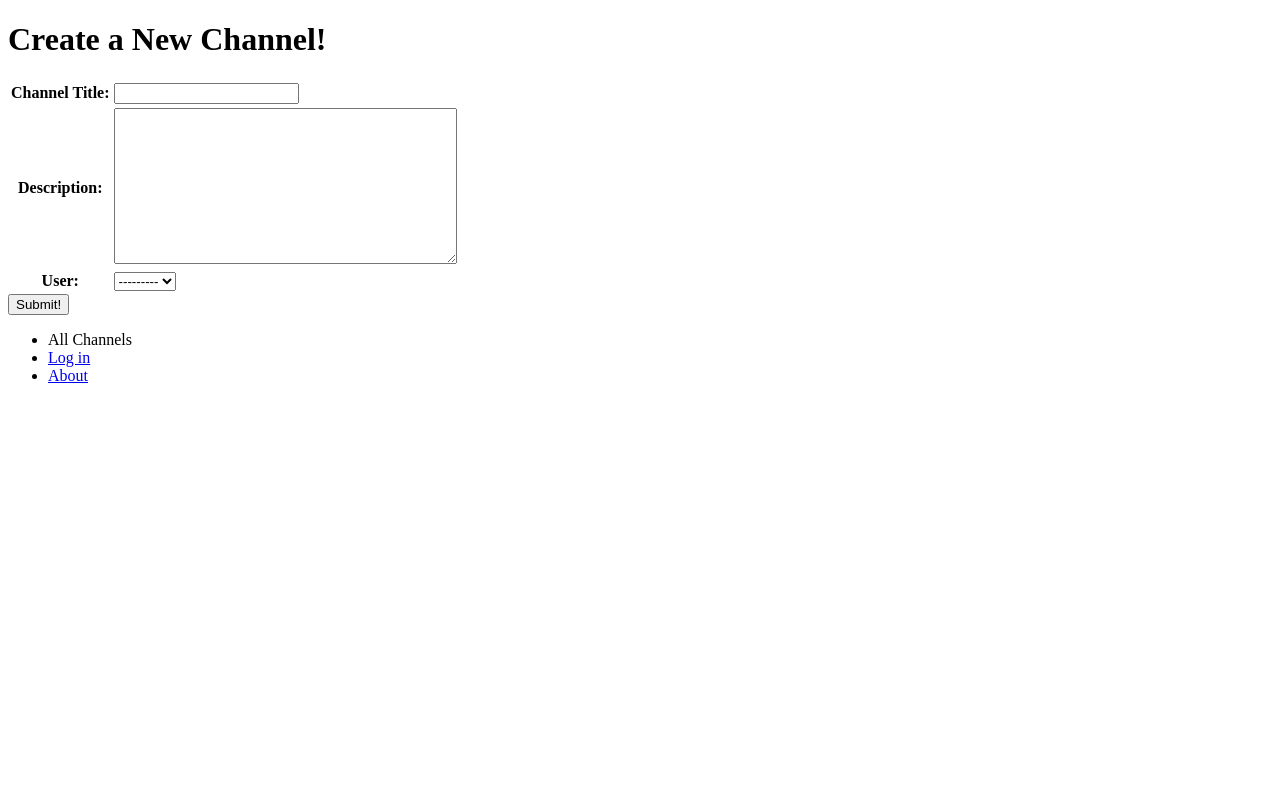
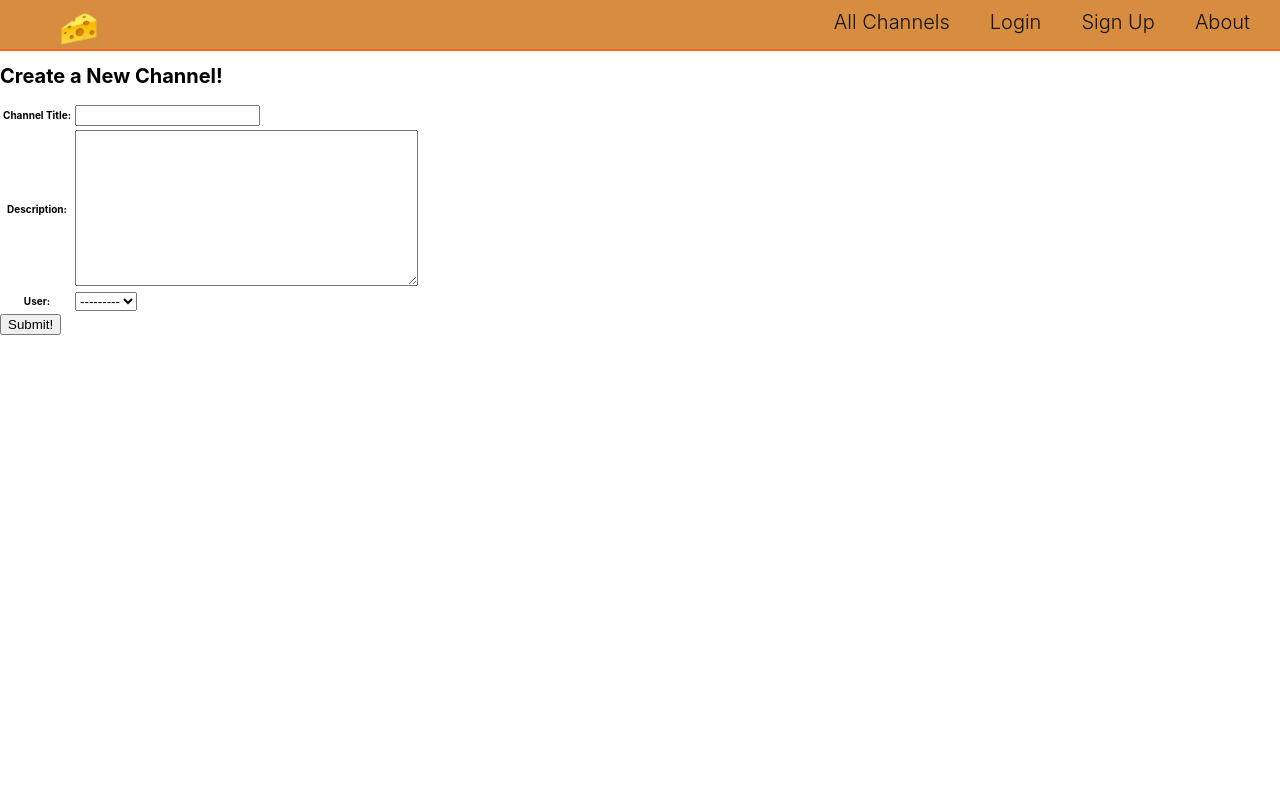
Before and after one commit to Team-Cheese/Cheddit, a Django app: page /channels/create/ in a window 1280 px wide. Run offline with Django 4.2, Linux system fonts and the light colour scheme; some libraries are stand-ins or nearby versions.

Commit message:
solve confict

```diff
--- a/main_app/static/css/base.css
+++ b/main_app/static/css/base.css
@@ -1,3 +1,105 @@
+html {
+  box-sizing: border-box
+}
+
+/* The Universal Selector */
+*, /* All elements*/
+*::before, /* All ::before pseudo-elements */
+*::after { /* All ::after pseudo-elements */
+  /* height & width will now include border & padding by default
+     but can be over-ridden as needed */
+  box-sizing: inherit;
+}
+
+/* resets font size to be 62.5% of the user preference -
+     in most browser configurations this will be 10px */
+:root {
+    font-size: 62.5%
+}
+
 body {
-  background-color: red;
+  margin: 0;
+  display: flex;
+  flex-direction: column;
+  align-items: center;
+  font-family: -apple-system, BlinkMacSystemFont, 'Segoe UI', 'Roboto', 'Oxygen',
+    'Ubuntu', 'Cantarell', 'Fira Sans', 'Droid Sans', 'Helvetica Neue',
+    sans-serif;
+  min-height: 100vh;
+  --nav-bg: rgba(127, 141, 32, 0.7);
+  --nav-bg-ff: rgba(211, 128, 44, 0.9);
+  --borders: rgb(248, 100, 36) solid 2px;
+  --text-color: rgb(17, 20, 17);
+  --link-hover-color: rgb(35, 80, 195);
+  --button-bg: rgb(245, 245, 245);
+  --button-bg-hover: rgb(226, 226, 226);
+  --submit: rgb(26, 128, 0);
+  --warn: rgb(255, 102, 0);
+  --danger: rgb(220, 20, 30);
+  --secondary: rgb(57, 57, 57);
+  --card-box-shadow: 5px 5px 6px -1px #AAA;
+  --font-xtreme: 4.2rem;
+  --font-xxl: 3.6rem;
+  --font-xl: 2.4rem;
+  --font-l: 1.8rem;
+  --font-reg: 1.6rem;
+  --card-border-radius: 6px;
 }
+
+header {
+  width: 100%;
+  background: var(--nav-bg-ff);
+  border-bottom: var(--borders);
+}
+
+nav {
+  margin: 10px;
+
+}
+
+ul {
+  margin: 0;
+  list-style: none;
+  padding: 0;
+}
+
+main {
+  width: 100%;
+}
+
+h2 {
+  font-size: var(--font-xl);
+}
+
+nav a {
+  text-decoration: none;
+  color: var(--text-color);
+  font-weight: 300;
+  font-size: 20px;
+}
+
+nav a:hover {
+  color: var(--link-hover-color)
+}
+
+nav ul {
+  display: inline-flex;
+  align-items: center;
+  justify-content: center;
+  flex-wrap: wrap;
+  float: right;
+}
+
+nav li {
+  padding: 0px 20px 0px 20px;
+
+}
+
+
+  img {
+  width: 3%;
+  height: 3%;
+  float: left;
+  margin-left: 5rem;
+  margin-bottom: 0.1rem;
+  }
--- a/main_app/templates/base.html
+++ b/main_app/templates/base.html
@@ -3,29 +3,39 @@
 <html lang="en">
 
   <head>
-  <meta charset="UTF-8">
-  <meta http-equiv="X-UA-Compatible" content="IE=edge">
-  <meta name="viewport" content="width=device-width, initial-scale=1.0">
+    <meta charset="UTF-8" />
+    <meta http-equiv="X-UA-Compatible" content="IE=edge" />
+    <meta name="viewport" content="width=device-width, initial-scale=1.0" />
     <title>cheddit</title>
-  {% block head %}
-  {% endblock %}
-
-    {% block content %}
-
-    {% endblock %}
+      <link rel="stylesheet" type="text/css" href="{% static 'css/base.css' %}">
+    {% block head %} {% endblock %}
   </head>
   <body>
+    <header>
+
       <nav>
+
+            <img
+              src="{% static 'images/cheese.svg' %}"
+              alt="Text reads: Cat Collector"
+            />
+
         <ul>
+
           {% if user.is_authenticated%}
-        <li>All Channels</li>
-        <li><a href="{% url 'logout' %}">Logout<a/></li>
+          <li><a href="{% url 'home' %}">All Channels</a></li>
+          <li><a href="{% url 'logout' %}">Logout</a></li>
           <li><a href="{% url 'about' %}">About</a></li>
           {% else %}
-        <li>All Channels</li>
-        <li><a href="{% url 'home' %}">Log in</a></li>
+          <li><a href="{% url 'home' %}">All Channels</a></li>
+          <li><a href="{% url 'home' %}">Login</a></li>
+          <li><a href="{% url 'home' %}">Sign Up</a></li>
           <li><a href="{% url 'about' %}">About</a></li>
           {% endif %}
+
         </ul>
       </nav>
+    </header>
+    <main>{% block content %} {% endblock %}</main>
+  </body>
 </html>
--- a/main_app/templates/channels/details.html
+++ b/main_app/templates/channels/details.html
@@ -12,6 +12,11 @@
 <form action="{% url 'channels_delete' channels.id %}" method="POST" class="form">
   {% csrf_token %}
   <button type="submit" class="btn danger">Delete!</button>
+</form>
+
+<form action="{% url 'channels_update' channels.id %}" method="POST" class="form">
+  {% csrf_token %}
+  <button type="submit" class="btn danger">edit!</button>
 </form>
 
 <h3>Add a thread</h3>
--- a/main_app/templates/main_app/channel_form.html
+++ b/main_app/templates/main_app/channel_form.html
@@ -2,15 +2,20 @@
 {% load static %}
 
 {% block head %}
-
+<link rel="stylesheet" href="">
 {% endblock %}
 
 {% block content %}
 
+{%if object%}
+<div class="page-header">
+  <h1> edit</h1>
+</div>
+{% else%}
 <div class="page-header">
   <h1>Create a New Channel!</h1>
 </div>
-
+{%endif%}
 <form method="POST" class="form-container">
   {% csrf_token %}
   <table>
```
Also changed, not shown: main_app/templates/home.html (+8 -0 lines), main_app/migrations/0011_merge_20220412_0851.py (added), main_app/static/css/home.css (added), main_app/static/images/cheese.svg (added). Lines whose indentation alone changed are shown as unchanged.
